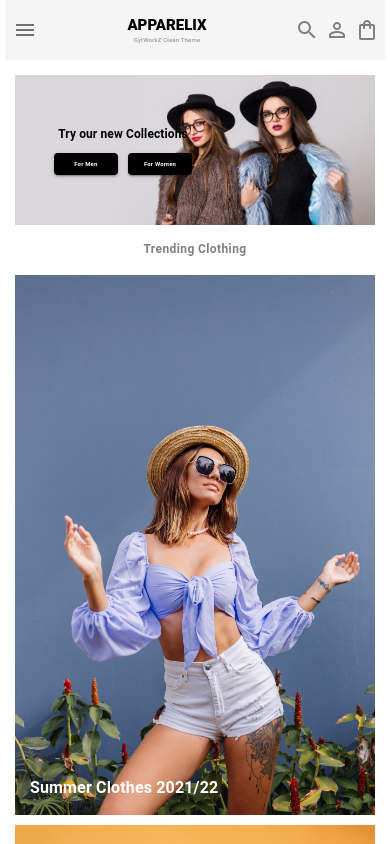
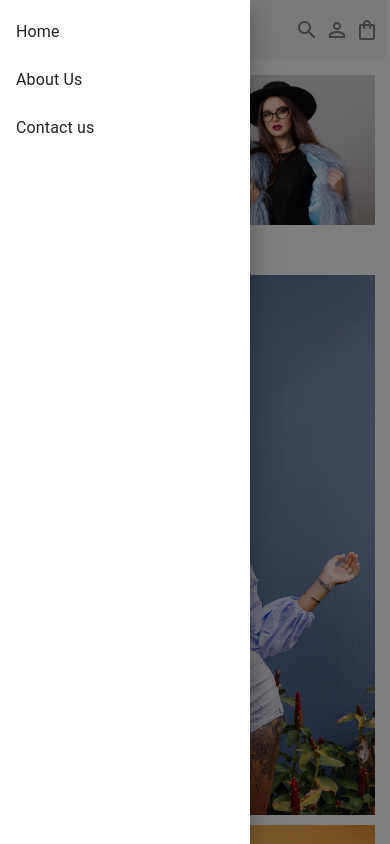
Before and after one commit to Siddhartha-machi/react-shopping-app, a React (Create React App) app: page / in a window 390 px wide. Both pictures are taken after a click on the button 25 px from the left and 30 px from the top of the page. Shown: the top 844 px of the page. Built offline with nearby package versions, Linux system fonts and the light colour scheme.

Commit message:
Add Mobile Navigation drawer.

```diff
--- a/src/Components/MainComponents/BaseAppComponent.js
+++ b/src/Components/MainComponents/BaseAppComponent.js
@@ -4,10 +4,22 @@ import { Outlet } from 'react-router-dom'
 import Footer from './Footer'
 import FooterLinksComponent from './FooterLinksComponent'
 import HeaderComponent from './HeaderComponent'
+import TemporaryDrawer from './MobileNavigationComponent'
 import NavigationComponent from './NavigationComponent'
 import SubscribeComponent from './SubscribeComponent'
 
 const BaseAppComponent = () => {
+
+  const [state, setState] = React.useState(false);
+
+  const toggleDrawer = () => {
+    // if (event.type === 'keydown' && (event.key === 'Tab' || event.key === 'Shift')) {
+    //   return;
+    // }
+
+    setState(prev => !prev)
+  };
+
   return (
 
     <Box
@@ -23,7 +35,13 @@ const BaseAppComponent = () => {
 
         }}
     >
-        <HeaderComponent />
+        <TemporaryDrawer
+          state={state}
+          toggleDrawer={() => toggleDrawer()}
+        />
+        <HeaderComponent
+          openDrawer={() => toggleDrawer()}
+        />
         <NavigationComponent />
         <Box
           sx={{
--- a/src/Components/MainComponents/HeaderComponent.js
+++ b/src/Components/MainComponents/HeaderComponent.js
@@ -4,7 +4,7 @@ import React from 'react'
 import { headerList } from './Constants'
 import MenuIcon from '@mui/icons-material/Menu';
 
-const HeaderComponent = () => {
+const HeaderComponent = (props) => {
 
 
 
@@ -24,6 +24,7 @@ const HeaderComponent = () => {
             sx={{
                 display : { xs : 'flex', md : 'none'} ,
             }}
+            onClick={props.openDrawer}
         >
             <MenuIcon />
         </IconButton>
--- /dev/null
+++ b/src/Components/MainComponents/MobileNavigationComponent.js
@@ -0,0 +1,58 @@
+import * as React from 'react';
+import Box from '@mui/material/Box';
+import Drawer from '@mui/material/Drawer';
+import List from '@mui/material/List';
+import Divider from '@mui/material/Divider';
+import ListItem from '@mui/material/ListItem';
+import ListItemButton from '@mui/material/ListItemButton';
+import ListItemIcon from '@mui/material/ListItemIcon';
+import ListItemText from '@mui/material/ListItemText';
+import InboxIcon from '@mui/icons-material/MoveToInbox';
+import MailIcon from '@mui/icons-material/Mail';
+import { navigationConsts } from './Constants';
+import { useNavigate } from 'react-router-dom';
+
+export default function TemporaryDrawer(props) {
+
+  const navigate = useNavigate()
+
+  const movePage = (route) => {
+    props.toggleDrawer()
+    navigate(route)
+  }
+
+  const list = () => (
+    <Box
+      sx={{ width:  250 }}
+    >
+      <List>
+        {navigationConsts.map((item) => (
+          <ListItem key={item.id} disablePadding>
+            <ListItemButton
+                onClick={() => movePage(item.route)}
+            >
+              {/* <ListItemIcon>
+                <item.Icon />
+              </ListItemIcon> */}
+              <ListItemText primary={item.label} />
+            </ListItemButton>
+          </ListItem>
+        ))}
+      </List>
+    </Box>
+  );
+
+  return (
+    <div>
+        <React.Fragment >
+          <Drawer
+            anchor={'left'}
+            open={props.state}
+            onClose={props.toggleDrawer}
+          >
+            {list()}
+          </Drawer>
+        </React.Fragment>
+    </div>
+  );
+}
```
